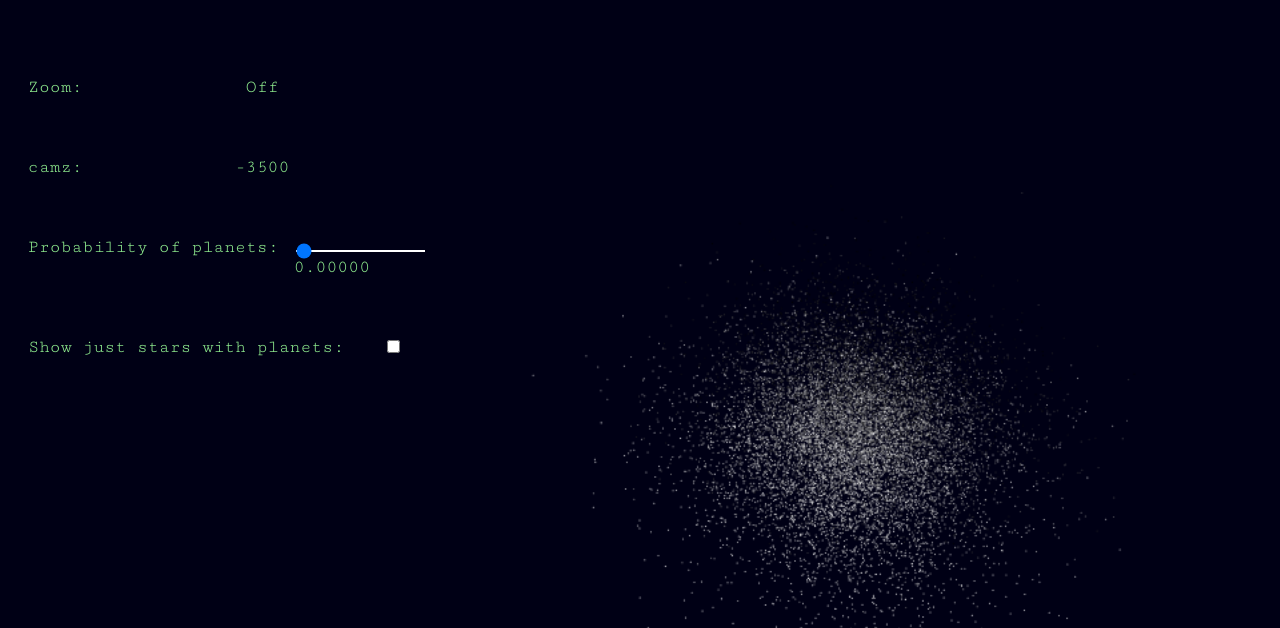
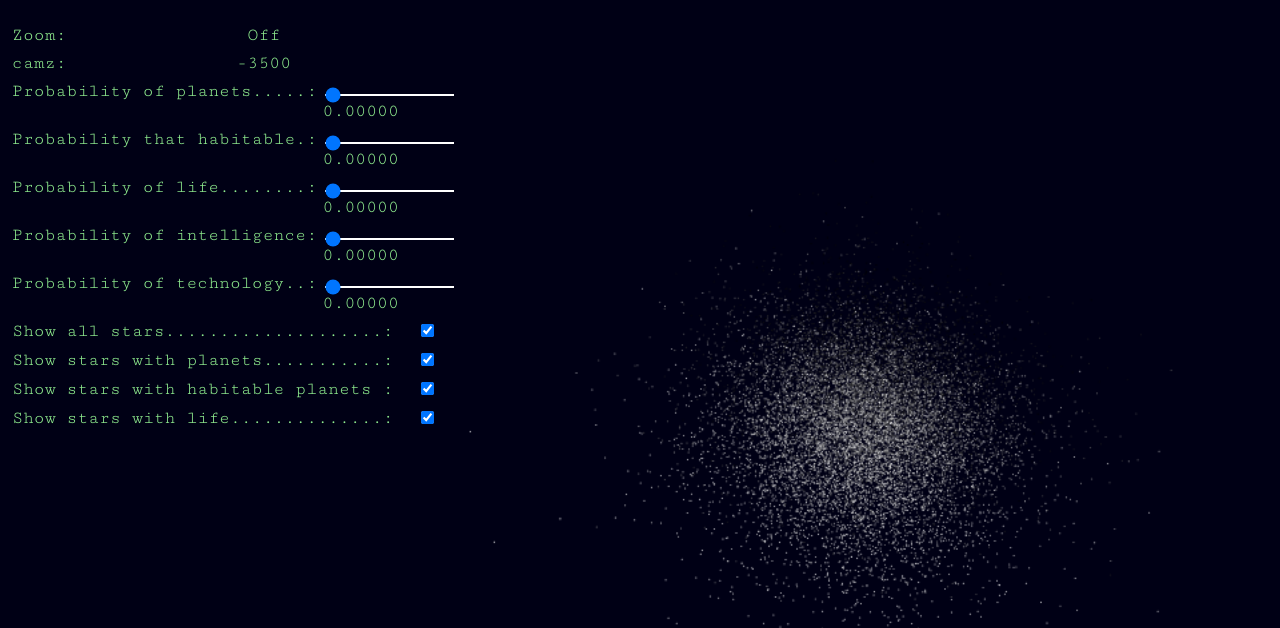
Before and after one commit to ric-colasanti/XenoABM, a plain HTML site: page sandbox.html in a window 1280 px wide. Shown: the part 172-800 px from the top of the page. Drawn offline with Linux system fonts and the light colour scheme.

Commit message:
more of drake

```diff
--- a/js/starviewer.js
+++ b/js/starviewer.js
@@ -9,8 +9,20 @@ camRoll = 25;
 w = canvas.width / 2;
 h = canvas.height / 2;
 perspective = 500;
+
 probPlanets = 0.0
+probHabitable = 0.0
+probLife = 0.0
+probIntelligence = 0.0
+probTechnology = 0.0
+
 probShowAll = true
+probShowPlanets = true
+probShowHabitable = true
+probShowLife = true
+probShowIntelligence = true
+probShowTechnology = true
+
 
 
 // Define the Murmur3Hash function
@@ -109,10 +121,64 @@ document.getElementById("plantSlider").addEventListener('change', function (e) {
     draw()
 });
 
-document.getElementById("justplanets").addEventListener('change', function (e) {
-    probShowAll = ! this.checked;
+document.getElementById("habitableSlider").addEventListener('change', function (e) {
+    probHabitable = this.value / 15000;
+    document.getElementById("habitable").innerHTML = probHabitable.toFixed(5)
     draw()
 });
+
+document.getElementById("lifeSlider").addEventListener('change', function (e) {
+    probLife = this.value / 15000;
+    document.getElementById("life").innerHTML = probLife.toFixed(5)
+    draw()
+});
+
+document.getElementById("intelligentSlider").addEventListener('change', function (e) {
+    probIntelligent = this.value / 15000;
+    document.getElementById("intelligent").innerHTML = probIntelligent.toFixed(5)
+    draw()
+});
+
+document.getElementById("technologySlider").addEventListener('change', function (e) {
+    probTechnology = this.value / 15000;
+    document.getElementById("technology").innerHTML = probTechnology.toFixed(5)
+    draw()
+});
+
+
+document.getElementById("stars").addEventListener('change', function (e) {
+    probShowAll = this.checked;
+    draw()
+});
+
+document.getElementById("justplanets").addEventListener('change', function (e) {
+    probShowPlanets = this.checked;
+    draw()
+});
+
+
+document.getElementById("test").addEventListener('change', function (e) {
+    probShowHabitable = this.checked;
+
+    draw()
+});
+
+
+document.getElementById("clife").addEventListener('change', function (e) {
+    probShowLife = this.checked;
+    draw()
+});
+
+
+// document.getElementById("cintelligent").addEventListener('change', function (e){
+//     probShowIntelligence = this.checked;
+//     draw()
+// });
+
+// document.getElementById("ctechnology").addEventListener('change', function (e) {
+//     probShowTechnology = this.checked;
+//     draw()
+// });
 
 
 rotate = (a, b, angle) => [
@@ -164,13 +230,17 @@ var moveCam = function () {
 
 
 class Star {
-    constructor(x, y, z, size, color, planets) {
+    constructor(x, y, z, size, color, planets,habitable,life,intelligence,technology) {
         this.x = x;
         this.y = y;
         this.z = z;
         this.size = size;
         this.color = color;
         this.planets = planets;
+        this.habitable = habitable
+        this.life = life;
+        this.intelligence = intelligence
+        this.technology =   technology
     }
 }
 
@@ -184,7 +254,11 @@ for (i = 0; i < 15000; i += 1) {
     color = [255, 255, 255]
     size = 3//randn_bm() * 10
     planets = random_number()
-    stars.push(new Star(x, y, z, size, color, planets));
+    habitable = random_number()
+    life = random_number()
+    intelligence = random_number()
+    technology = random_number()
+    stars.push(new Star(x, y, z, size, color, planets,habitable,life,intelligence,technology));
 
 }
 downFlag = false
@@ -208,10 +282,27 @@ draw = function () {
         color = stars[i].color;
         size = stars[i].size
         if (z > camz) {
+
             if (probShowAll) {
                 points.push({ x, y, z, size, color });
-            } else {
+            } else if (probShowPlanets){
                 if (stars[i].planets < probPlanets) {
+                    points.push({ x, y, z, size, color });
+                }
+            }else if (probShowHabitable){
+                if ((stars[i].habitable < probHabitable) && (stars[i].planets < probPlanets)) {
+                    points.push({ x, y, z, size, color });
+                }
+            }else if (probShowLife){
+                if ((stars[i].habitable < probHabitable) && (stars[i].planets < probPlanets) && (stars[i].life < probLife)) {
+                    points.push({ x, y, z, size, color });
+                }
+            }else if (probShowIntelligence){
+                if ((stars[i].intelligence < probIntelligence) && (stars[i].habitable < probHabitable) && (stars[i].planets < probPlanets) && (stars[i].life < probLife)) {
+                    points.push({ x, y, z, size, color });
+                }
+            }else if (probShowTechnology){
+                if ((stars[i].technology < probTechnology) && (stars[i].intelligence < probIntelligence) && (stars[i].habitable < probHabitable) && (stars[i].planets < probPlanets) && (stars[i].life < probLife)) {
                     points.push({ x, y, z, size, color });
                 }
             }
--- a/sandbox.html
+++ b/sandbox.html
@@ -37,12 +37,12 @@
       .grid-container {
         display: grid;
         grid-template-columns: auto auto;
-        gap: 10px;
-        padding: 10px;
+        gap: 2px;
+        padding: 2px;
       }
       .grid-container > div {
         text-align: left;
-        padding: 20px 0;
+        padding: 2px 0;
       }
       .canvas {
         grid-column: 1 / 5;
@@ -73,8 +73,8 @@
         </div>
 
         <div class="grid-container">
-          <div>Probability of planets:</div>
-          <div>
+          <div>Probability of planets.....:</div>
+          <div  style="float: right;">
             <input
               id="plantSlider"
               type="range"
@@ -86,10 +86,105 @@
             <span id="planets">0.00000</span>
           </div>
         </div>
+
+
         <div class="grid-container">
-          <div>Show just stars with planets:</div>
-          <div><input type="checkbox" id="justplanets" /></div>
+          <div>Probability that habitable.:</div>
+          <div style="float: right;">
+            <input
+              id="habitableSlider"
+              type="range"
+              min="0"
+              max="15000"
+              value="0"
+              class="slider"
+            /><br />
+            <span id="habitable">0.00000</span>
+          </div>
         </div>
+
+
+        <div class="grid-container">
+          <div>Probability of life........:</div>
+          <div style="float: right;">
+            <input
+              id="lifeSlider"
+              type="range"
+              min="0"
+              max="15000"
+              value="0"
+              class="slider"
+            /><br />
+            <span id="life">0.00000</span>
+          </div>
+        </div>
+
+
+        <div class="grid-container">
+          <div>Probability of intelligence:</div>
+          <div style="float: right;">
+            <input
+              id="intelligentSlider"
+              type="range"
+              min="0"
+              max="15000"
+              value="0"
+              class="slider"
+            /><br />
+            <span id="intelligent">0.00000</span>
+          </div>
+        </div>
+
+
+
+        <div class="grid-container">
+          <div>Probability of technology..:</div>
+          <div style="float: right;">
+            <input
+              id="technologySlider"
+              type="range"
+              min="0"
+              max="15000"
+              value="0"
+              class="slider"
+            /><br />
+            <span id="technology">0.00000</span>
+          </div>
+        </div>
+
+
+
+        <div class="grid-container">
+          <div>Show all stars....................:</div>
+          <div><input type="checkbox" id="stars" checked /></div>
+        </div>
+
+        <div class="grid-container">
+          <div>Show stars with planets...........:</div>
+          <div><input type="checkbox" id="justplanets"checked /></div>
+        </div>
+
+        <div class="grid-container">
+          <div>Show stars with habitable planets :</div>
+          <div><input type="checkbox" id="test" checked/></div>
+        </div>
+
+        <div class="grid-container">
+          <div>Show stars with life..............:</div>
+          <div><input type="checkbox" id="clife" checked/></div>
+        </div>
+
+        <!-- <div class="grid-container">
+          <div>Show stars with intelligent life..:</div>
+          <div><input type="checkbox" id="cintelligent" checked/></div>
+        </div>
+
+        <div class="grid-container">
+          <div>Show stars with technology........:</div>
+          <div><input type="checkbox" id="ctechnology"checked /></div>
+        </div> -->
+
+
       </div>
       <canvas id="starfield" width="600" height="600"></canvas>
     </div>
```
